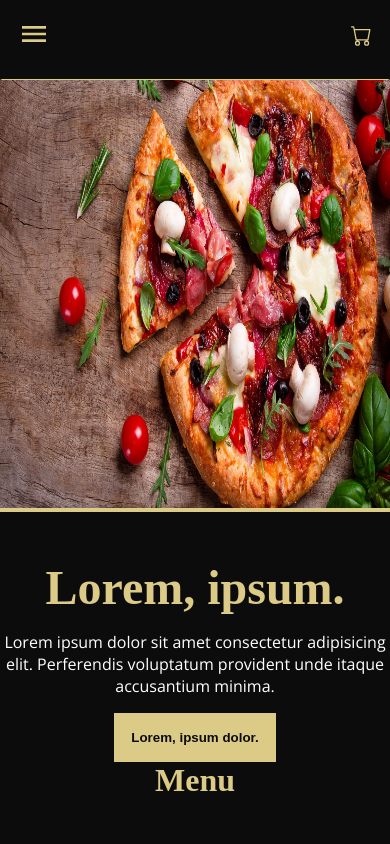
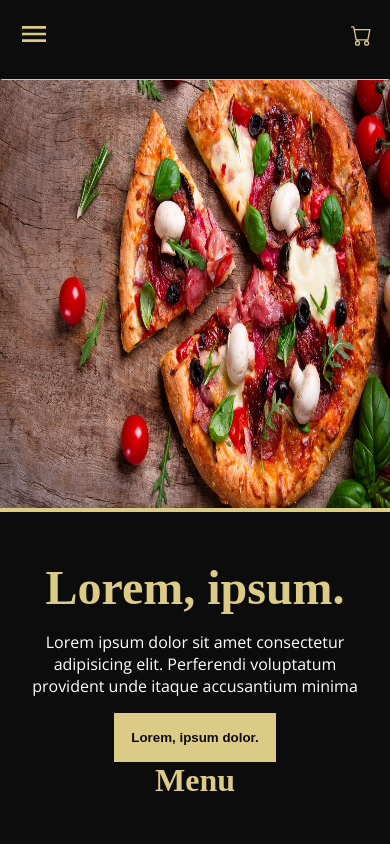
Before and after one commit to yamilt351/landing-page, a React (Create React App) app: page /#Product in a window 390 px wide. Shown: the top 844 px of the page. Built offline with nearby package versions, Linux system fonts and the light colour scheme; a web font is replaced by a local one.

Commit message:
refreshing-text

```diff
--- a/src/Components/Galery/galery.jsx
+++ b/src/Components/Galery/galery.jsx
@@ -32,7 +32,6 @@ function Galery({ pizza, wine, comment }) {
         return [...currItems, { id, quantity: 1, price, dish }];
       }
     });
-console.log("hola");
     animation();
   };
 
--- a/src/Components/Menu/LogicMenu.js
+++ b/src/Components/Menu/LogicMenu.js
@@ -2,7 +2,7 @@ import piza from '../images/pizza.webp';
 import piza2 from '../images/pizza.jpg';
 import wine from '../images/vino-argentino3.jpg';
 
-function SetNewImages(setCurrentImage) {
+ function SetNewImages(setCurrentImage) {
   const images = [piza, piza2, wine];
   let counter = 1;
   const intervalId = setInterval(() => {
@@ -11,4 +11,5 @@ function SetNewImages(setCurrentImage) {
   }, 5000);
   return () => clearInterval(intervalId);
 }
-export default SetNewImages;
+
+export default SetNewImages
--- a/src/Components/Menu/menu.css
+++ b/src/Components/Menu/menu.css
@@ -26,6 +26,9 @@
   border-radius: 20rem 0 0 20rem;
   border-left: 0.5rem solid var(--c-s);
 }
+.text-container {
+  width: 60%;
+}
 .text-container h1 {
   color: var(--c-s);
   font-size: 3rem;
@@ -38,6 +41,9 @@
 }
 
 @media screen and (max-width: 800px) {
+.text-container {
+  width: 90%;
+}
   .section-container {
     display: flex;
     flex-direction: column-reverse;
--- a/src/Components/Menu/menu.jsx
+++ b/src/Components/Menu/menu.jsx
@@ -1,24 +1,25 @@
 import React, { useEffect, useState } from 'react';
-import SetNewImages from './LogicMenu';
 import piza from '../images/pizza.webp';
-
+import SetNewImages from './LogicMenu.js';
 import './menu.css';
+import SetNewText from './text.js';
 
 function Menu() {
   const [currentImage, setCurrentImage] = useState(piza);
+  const text =
+    'Lorem ipsum dolor sit amet consectetur adipisicing elit. Perferendi voluptatum provident unde itaque accusantium minima';
+  const [currentText, setCurrentText] = useState(text);
 
   useEffect(() => {
     SetNewImages(setCurrentImage);
+    SetNewText(setCurrentText);
   }, []);
   return (
     <section className="section" id="Home">
       <div className="section-container">
         <div className="text-container">
           <h1>Lorem, ipsum.</h1>
-          <p>
-            Lorem ipsum dolor sit amet consectetur adipisicing elit. Perferendis
-            voluptatum provident unde itaque accusantium minima.
-          </p>
+          <p>{currentText}</p>
           <button> Lorem, ipsum dolor.</button>
         </div>
         <div className="image-container">
--- /dev/null
+++ b/src/Components/Menu/text.js
@@ -0,0 +1,16 @@
+function SetNewText(setCurrentText) {
+  const text = [
+    'Imagínense una pizza con una masa crujiente y dorada, cubierta con una capa generosa de salsa de tomate fresca y especiada, adornada con una deliciosa mezcla de queso mozzarella y parmesano, y coronada con una variedad de ingredientes frescos y sabrosos. ¡Eso es lo que ofrecemos aquí en nuestra pizzería!',
+    'Lorem ipsum dolor sit amet consectetur adipisicing elit. Perferendi voluptatum provident unde itaque accusantium minima',
+    'Desde la clásica Margherita italiana hasta la atrevida pizza de pepperoni y jalapeños, nuestra selección de pizzas es incomparable en sabor y calidad. Nuestros clientes no pueden resistirse a volver una y otra vez para probar diferentes combinaciones y sabores.',
+  ];
+
+  let counter = 1;
+  const intervalId = setInterval(() => {
+    setCurrentText(text[counter % text.length]);
+    counter++;
+  }, 5000);
+  return () => clearInterval(intervalId);
+}
+
+export default SetNewText;
```
